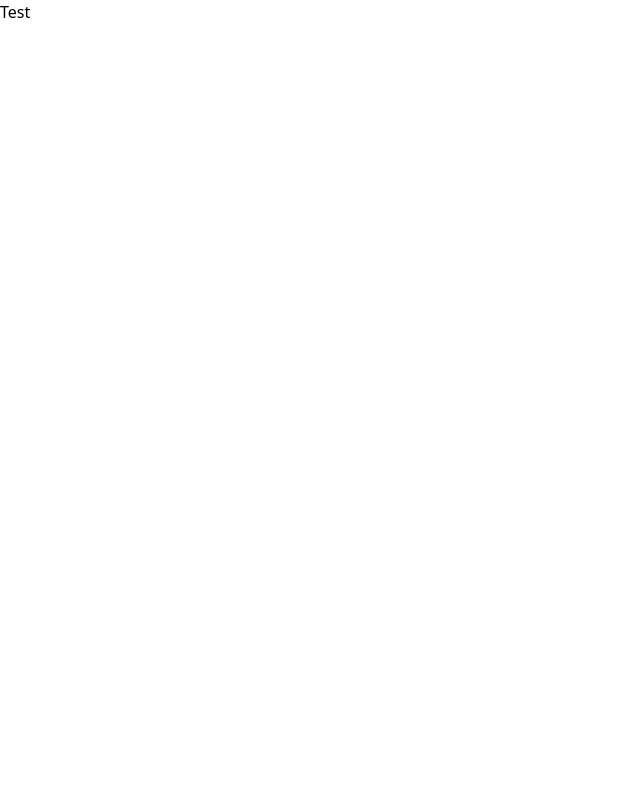
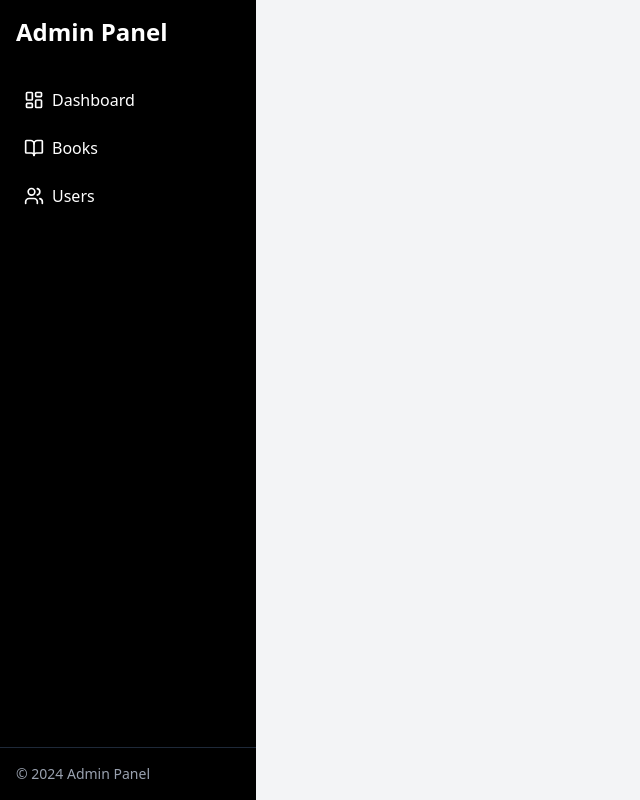
Before and after one commit to chathurasandaruwan/Book-Store-Admin-Panel-React, a React (Vite) app: page / in a window 1280 px wide. Shown: the whole page, without its empty margins (0-640 px from the left). Built offline with nearby package versions, Linux system fonts and the light colour scheme.

Commit message:
create menuBar and test it temp

```diff
--- a/package.json
+++ b/package.json
@@ -11,6 +11,7 @@
   },
   "dependencies": {
     "@tailwindcss/postcss": "^4.0.6",
+    "lucide-react": "^0.475.0",
     "postcss": "^8.5.2",
     "react": "^19.0.0",
     "react-dom": "^19.0.0",
--- a/src/App.tsx
+++ b/src/App.tsx
@@ -1,11 +1,12 @@
 import './App.css'
+import {MenuBar} from "./component/MenuBar.tsx";
 
 function App() {
 
   return (
-    <>
-      <h1>Test</h1>
-    </>
+    <div className="flex min-h-screen bg-gray-100">
+        <MenuBar/>
+    </div>
   )
 }
 
--- /dev/null
+++ b/src/component/MenuBar.tsx
@@ -0,0 +1,69 @@
+import {useState} from "react";
+import { LayoutDashboard, BookOpen, Users, Menu, X } from 'lucide-react';
+
+
+export function MenuBar() {
+    const [isOpen, setIsOpen] = useState(false);
+
+    const toggleSidebar = () => {
+        setIsOpen(!isOpen);
+    };
+
+    const menuItems = [
+        { path: '/', icon: LayoutDashboard, label: 'Dashboard' },
+        { path: '/books', icon: BookOpen, label: 'Books' },
+        { path: '/users', icon: Users, label: 'Users' },
+    ];
+
+    return (
+        <>
+            {/* Toggle Sidebar Button */}
+            <button
+                onClick={toggleSidebar}
+                className="lg:hidden fixed top-4 left-4 z-50 p-2 bg-black text-white rounded-md hover:bg-gray-800"
+            >
+                {isOpen ? <X size={24} /> : <Menu size={24} />}
+            </button>
+
+            {isOpen && (
+                <div
+                    className="lg:hidden fixed inset-0 bg-black bg-opacity-50 z-30"
+                    onClick={toggleSidebar}
+                />
+            )}
+
+            {/* Sidebar */}
+            <div
+                className={`fixed lg:static inset-y-0 left-0 z-40 w-64 bg-black text-white transform transition-transform duration-300 ease-in-out ${
+                    isOpen ? 'translate-x-0' : '-translate-x-full lg:translate-x-0'
+                }`}
+            >
+                <div className="h-full flex flex-col">
+                    <div className="p-4">
+                        <h1 className="text-2xl font-bold">Admin Panel</h1>
+                    </div>
+
+                    <nav className="flex-1 p-4 space-y-2">
+                        {menuItems.map((item) => (
+                            <a
+                                key={item.path}
+                                href={item.path}
+                                onClick={() => setIsOpen(false)}
+                                className="flex items-center p-2 space-x-2 rounded-md hover:bg-gray-800"
+                            >
+                                <item.icon size={20} />
+                                <span>{item.label}</span>
+                            </a>
+                        ))}
+                    </nav>
+
+                    <div className="p-4 border-t border-gray-800">
+                        <div className="flex items-center space-x-2 text-sm text-gray-400">
+                            <span>© 2024 Admin Panel</span>
+                        </div>
+                    </div>
+                </div>
+            </div>
+        </>
+    );
+}
```
